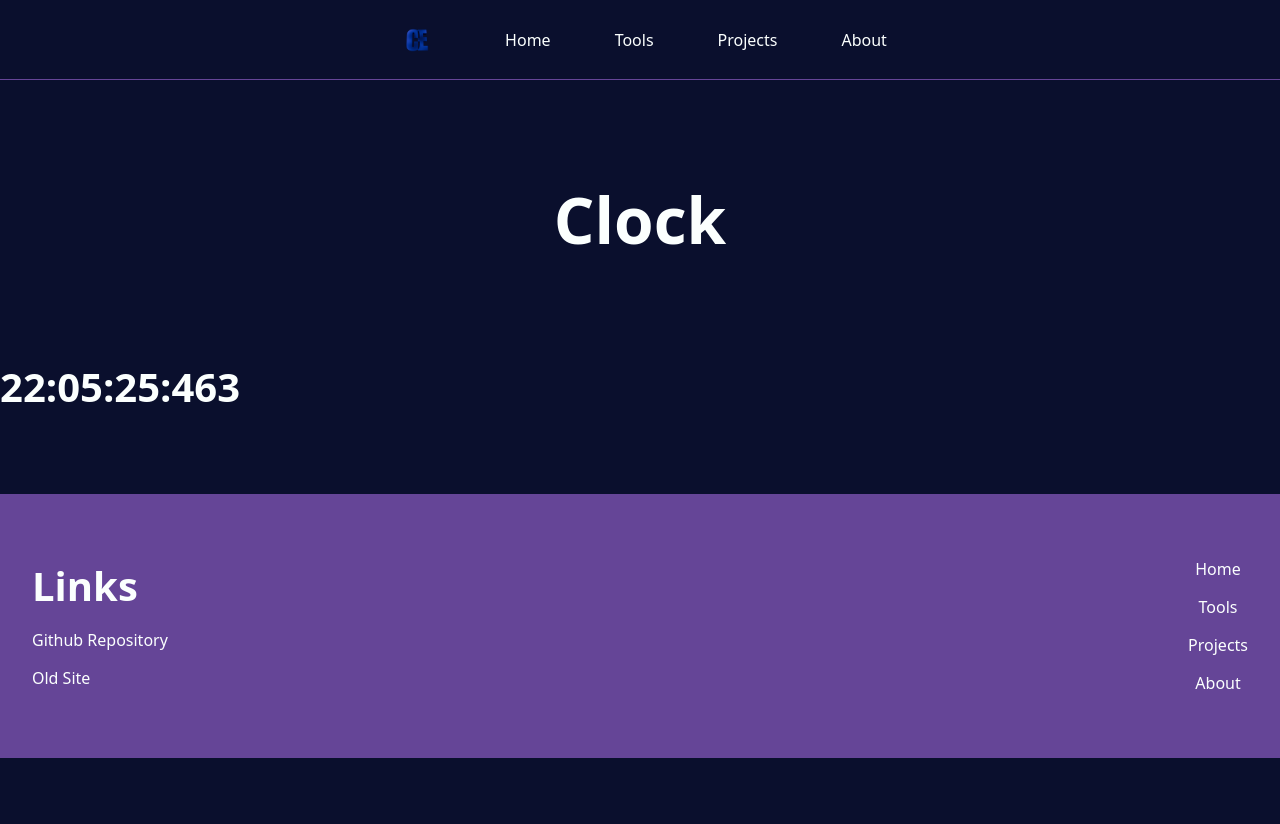
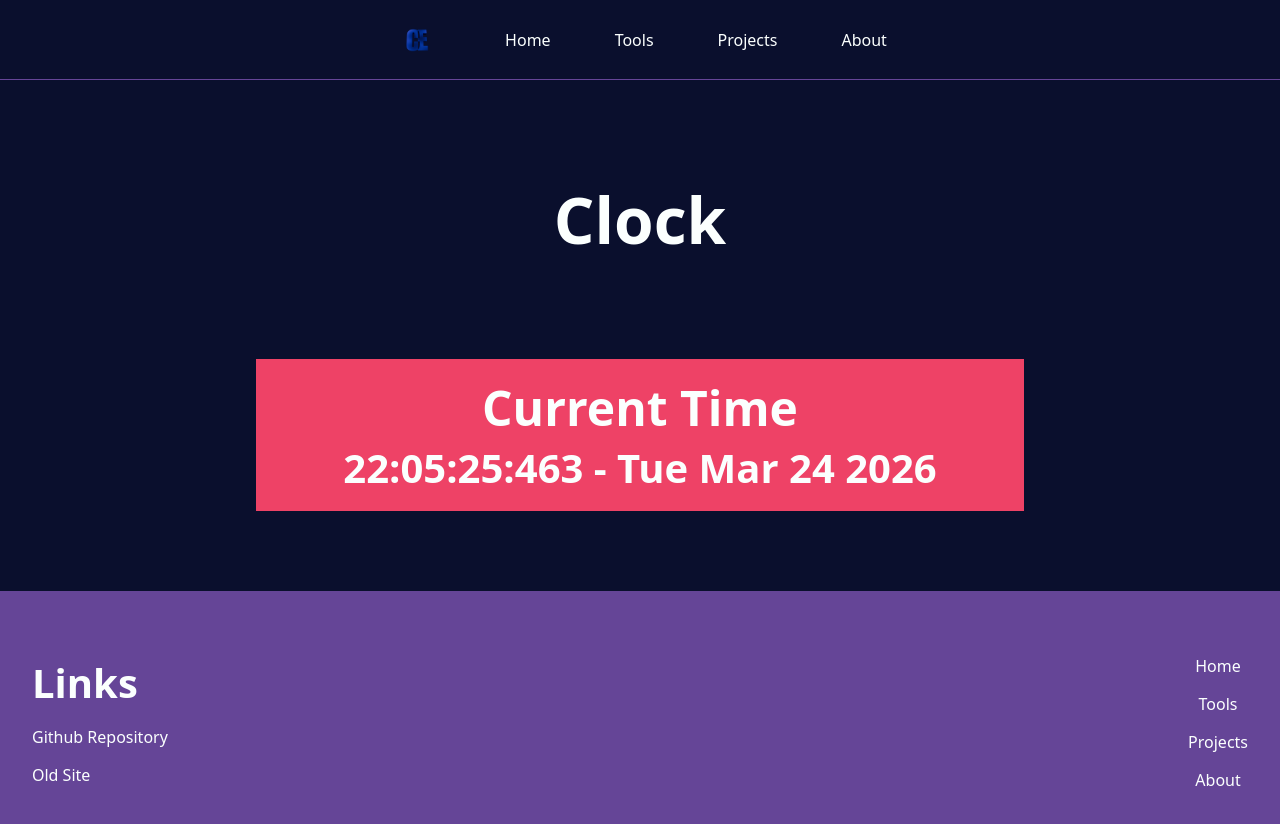
Before and after one commit to coopericksen/website, a React (Vite) app: page /tools/clock in a window 1280 px wide. Shown: the top 824 px of the page. Before the commit the page ends 800 px from the top, so only its background shows below. Built offline with nearby package versions, Linux system fonts and the light colour scheme.

Commit message:
Updated live clock to show date and fixed millisecond rendering

```diff
--- a/src/components/LiveClock.tsx
+++ b/src/components/LiveClock.tsx
@@ -1,4 +1,6 @@
 import { useState, useRef, useEffect } from "react";
+
+import '../styles/LiveClock.css';
 
 function LiveClock() {
     const [time, setTime] = useState(Date.now());
@@ -17,9 +19,27 @@ function LiveClock() {
         };
     });
 
+    function getMilliseconds() {
+        const milliseconds = new Date(time).getMilliseconds();
+        let corrected = "";
+        if (milliseconds < 100) {
+            corrected += "0";
+
+            if (milliseconds < 10) {
+                corrected += "0";
+            }
+        }
+
+        return corrected + String(milliseconds);
+    }
+
+    const timeOutput = new Date(time).toLocaleTimeString('en-US', { hour12: false }) + ":" + getMilliseconds();
+    const dateOutput = new Date(time).toDateString();
+
     return (
         <div className="live-clock">
-            <h4>{new Date(time).toLocaleTimeString('en-US', { hour12: false }) + ":" + new Date(time).getMilliseconds()}</h4>
+            <h3>Current Time</h3>
+            <h4>{timeOutput} - {dateOutput}</h4>
         </div>
     )
 }
--- /dev/null
+++ b/src/styles/LiveClock.css
@@ -0,0 +1,9 @@
+.live-clock {
+    padding: 1rem;
+    background-color: var(--accent);
+
+    width: 60vw;
+    margin-inline: auto;
+    text-align: center;
+    padding: 1rem;
+}
```
